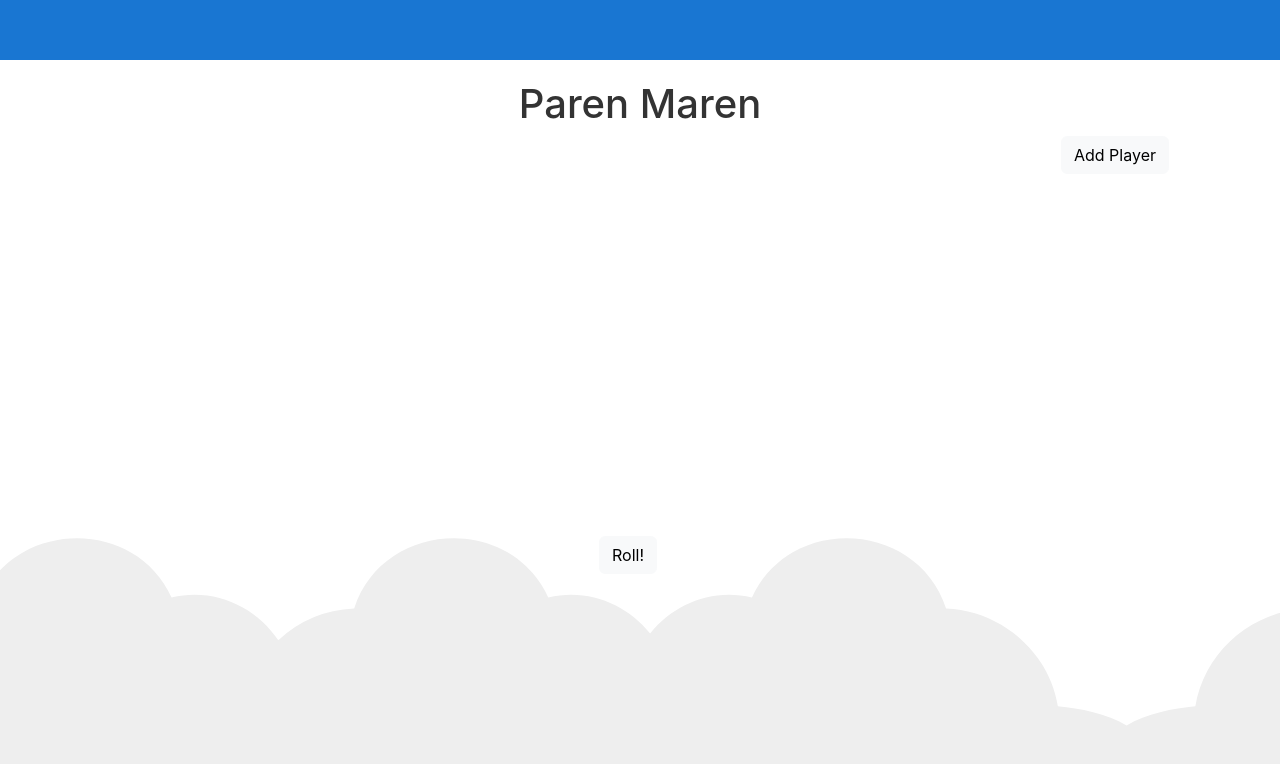
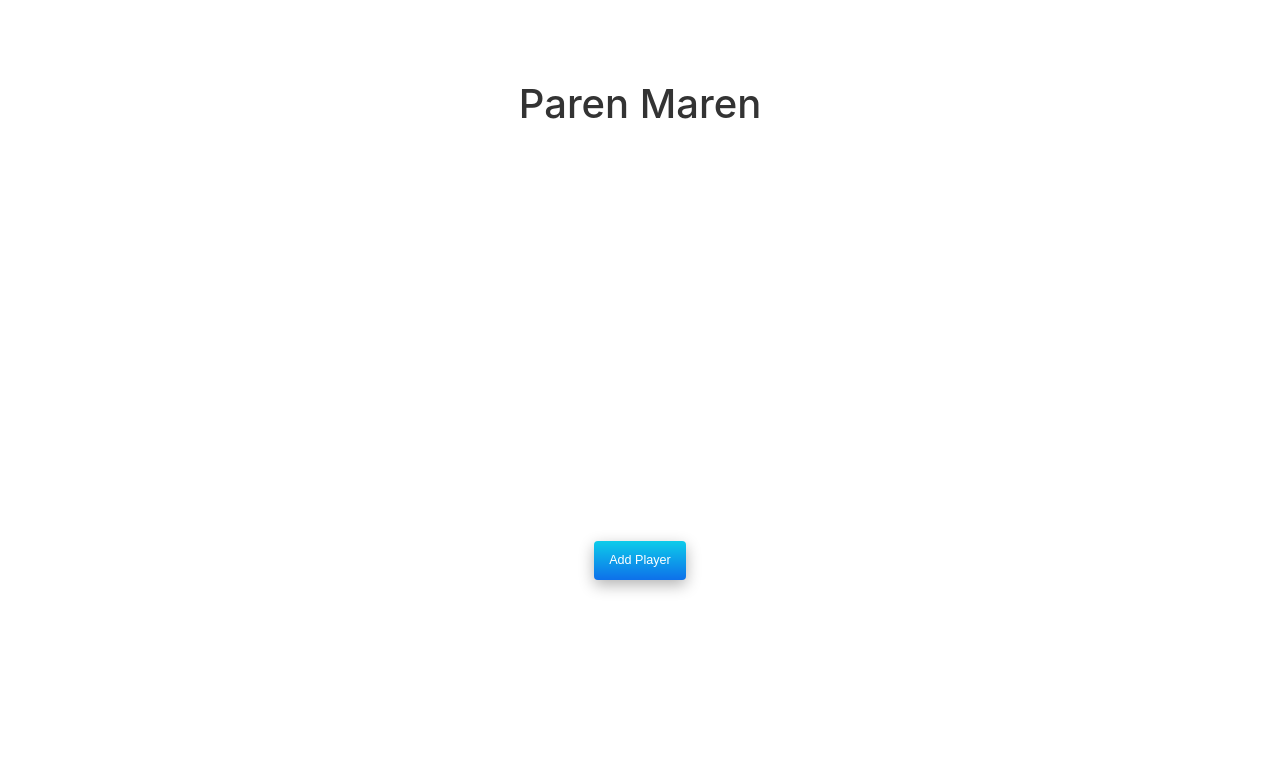
Before and after one commit to luvmulligan/paren-maren, an Angular app: page / in a window 1280 px wide. Shown: the top 764 px of the page. Built offline with nearby package versions, Linux system fonts and the light colour scheme.

Commit message:
feat: :sparkles: progress bar implemented

```diff
--- a/angular.json
+++ b/angular.json
@@ -24,6 +24,7 @@
               "src/assets"
             ],
             "styles": [
+              "node_modules/bootstrap/dist/css/bootstrap.min.css",
               "src/styles.css"
             ],
             "scripts": []
--- a/package.json
+++ b/package.json
@@ -16,9 +16,12 @@
     "@angular/compiler": "~10.1.6",
     "@angular/core": "~10.1.6",
     "@angular/forms": "~10.1.6",
+    "@angular/localize": "~10.1.6",
     "@angular/platform-browser": "~10.1.6",
     "@angular/platform-browser-dynamic": "~10.1.6",
     "@angular/router": "~10.1.6",
+    "@ng-bootstrap/ng-bootstrap": "^8.0.0",
+    "bootstrap": "^4.5.0",
     "rxjs": "~6.6.0",
     "tslib": "^2.0.0",
     "zone.js": "~0.10.2"
--- a/src/app/app.component.css
+++ b/src/app/app.component.css
@@ -14,10 +14,6 @@ h3,
 h6 {
   margin: 8px 0;
   text-align: center;
-}
-
-p {
-  margin: 0;
 }
 
 .spacer {
@@ -282,3 +278,64 @@ svg#clouds {
     visibility: hidden;
   }
 }
+.btn-circle.btn-xl {
+  display: flex;
+  width: 100px;
+  height: 40px;
+  padding: 10px 16px;
+  font-size: 12px;
+  text-align: center;
+}
+
+/* CSS */
+.button-62 {
+  background: linear-gradient(to bottom right, #ef4765, #ff9a5a);
+  border: 0;
+  border-radius: 4px;
+  color: #ffffff;
+  cursor: pointer;
+  display: inline-block;
+  font-family: -apple-system, system-ui, 'Segoe UI', Roboto, Helvetica, Arial, sans-serif;
+  font-size: 16px;
+  font-weight: 500;
+  outline: transparent;
+  margin: 5px;
+  padding: 10px 15px;
+  text-align: center;
+  text-decoration: none;
+  transition: box-shadow 0.2s ease-in-out;
+  user-select: none;
+  -webkit-user-select: none;
+  touch-action: manipulation;
+  white-space: nowrap;
+  box-shadow: rgba(0, 0, 0, 0.3) 0 5px 15px;
+}
+
+.button-62:not([disabled]):focus {
+  box-shadow: 0 0 0.25rem rgba(0, 0, 0, 0.5), -0.125rem -0.125rem 1rem rgba(239, 71, 101, 0.5),
+    0.125rem 0.125rem 1rem rgba(255, 154, 90, 0.5);
+}
+
+.button-62:not([disabled]):hover {
+  box-shadow: 0 0 0.25rem rgba(0, 0, 0, 0.5), -0.125rem -0.125rem 1rem rgba(239, 71, 101, 0.5),
+    0.125rem 0.125rem 1rem rgba(255, 154, 90, 0.5);
+}
+
+/* CSS */
+.button-70 {
+  background-image: linear-gradient(#0dccea, #0d70ea);
+  border: 0;
+  border-radius: 4px;
+  box-shadow: rgba(0, 0, 0, 0.3) 0 5px 15px;
+  box-sizing: border-box;
+  color: #fff;
+  cursor: pointer;
+  font-family: Montserrat, sans-serif;
+  font-size: 0.9em;
+  margin: 5px;
+  padding: 10px 15px;
+  text-align: center;
+  user-select: none;
+  -webkit-user-select: none;
+  touch-action: manipulation;
+}
--- a/src/app/app.component.html
+++ b/src/app/app.component.html
@@ -1,27 +1,24 @@
-<!-- * * * * * * * * * * * * * * * * * * * * * * * * * * * * * * * -->
-<!-- * * * * * * * * * * * The content below * * * * * * * * * * * -->
-<!-- * * * * * * * * * * is only a placeholder * * * * * * * * * * -->
-<!-- * * * * * * * * * * and can be replaced. * * * * * * * * * * * -->
-<!-- * * * * * * * * * * * * * * * * * * * * * * * * * * * * * * * -->
-<!-- * * * * * * * * * Delete the template below * * * * * * * * * * -->
-<!-- * * * * * * * to get started with your project! * * * * * * * * -->
-<!-- * * * * * * * * * * * * * * * * * * * * * * * * * * * * * * * -->
-
-<style></style>
 <audio id="dice-audio">
   <source src="assets/dice.mp3" type="audio/mp3" />
 </audio>
 <!-- Toolbar -->
-<div class="toolbar" role="banner">
+<div role="banner">
   <div class="spacer"></div>
 </div>
 
 <div class="container content" role="main">
   <h1>Paren Maren</h1>
-  <div class="row">
-    <div class="col-2"></div>
-    <div class="col-8 text-center">
+  <div class="row text-center">
+    <!-- <div class="col-2"></div> -->
+    <div class="col text-center">
       <div class="row pb-3 pt-3 mt-5" style="height: 160px">
+        <div class="col-12">
+          <div id="roll" class="roll-button" *ngIf="gameBoard.players.length !== 0 && startGamePressed === false">
+            <button type="button" class="btn btn-light button-70" (click)="startGame()" [disabled]="canRoll === false">
+              Start Game
+            </button>
+          </div>
+        </div>
         <div class="col text-center" *ngFor="let dice of turnDices">
           <span>
             <div class="dice">
@@ -49,43 +46,65 @@
         </div>
       </div>
     </div>
-    <div class="col-2">
-      <div class="row">
-        <div id="roll" style="text-align: center" class="col roll-button" (click)="newPlayer()">
-          <button type="button" class="btn btn-light">Add Player</button>
+  </div>
+  <div class="row">
+    <div class="col-12 text-center">
+      <div class="row" *ngIf="startGamePressed === true">
+        <div class="col text-right" style="padding-left: 6.5rem">
+          <div id="roll" class="roll-button">
+            <button type="button" class="btn btn-light button-70" (click)="rollDice()" [disabled]="canRoll === false">
+              Roll!
+            </button>
+          </div>
         </div>
-      </div>
-      <div class="row pt-2 text-center">
-        <div class="col" *ngFor="let player of gameBoard.players">
-          <div class="col-12">
-            <h4>{{ player.name ? player.name : 'anonymous' }}</h4>
-          </div>
-          <div class="col-12">
-            <h4>{{ player.score ? player.score : ' ' }}</h4>
+        <div class="col">
+          <div id="roll" class="roll-button">
+            <button
+              type="button"
+              class="btn btn-light btn-circle btn-xl button-62"
+              (click)="rollBlackDice()"
+              *ngIf="canParenMaren === true"
+            >
+              Paren Maren!
+            </button>
           </div>
         </div>
       </div>
-    </div>
-  </div>
-  <div class="row">
-    <div class="row text-center">
-      <div class="col-12">
-        <div id="roll" class="roll-button">
-          <button type="button" class="btn btn-light" (click)="rollDice()" [disabled]="canRoll === false">Roll!</button>
+      <div class="row">
+        <div class="col-12">
+          <div class="row">
+            <div id="roll" class="col roll-button" (click)="newPlayer()" *ngIf="startGamePressed === false">
+              <button type="button" class="btn btn-light button-70">Add Player</button>
+            </div>
+          </div>
         </div>
-      </div>
-      <div class="col-12">
-        <div id="roll" class="roll-button">
-          <button type="button" class="btn btn-light mt-2" (click)="rollBlackDice()" *ngIf="canParenMaren === true">
-            Paren Maren!
-          </button>
+
+        <div class="row text-center pt-3" *ngFor="let player of gameBoard.players">
+          <div class="col">
+            <div class="row">
+              <div class="col-2">
+                <p>{{ player.name ? player.name : 'anonymous' }}</p>
+              </div>
+              <div class="col-10">
+                <!-- <h4>{{ player.score ? player.score : ' ' }}</h4> -->
+                <p>
+                  <ngb-progressbar
+                    type="{{ player.score < 78 ? 'success' : 'info' }}"
+                    [value]="player.score"
+                    [max]="365"
+                    >{{ player.score }}</ngb-progressbar
+                  >
+                </p>
+              </div>
+            </div>
+          </div>
         </div>
       </div>
     </div>
   </div>
 
   <!-- Footer -->
-
+  <!--
   <svg
     id="clouds"
     alt="Gray Clouds Background"
@@ -101,14 +120,5 @@
       transform="translate(142.69 -634.312)"
       fill="#eee"
     />
-  </svg>
-
-  <!-- * * * * * * * * * * * * * * * * * * * * * * * * * * * * * * * -->
-  <!-- * * * * * * * * * * * The content above * * * * * * * * * * * -->
-  <!-- * * * * * * * * * * is only a placeholder * * * * * * * * * * -->
-  <!-- * * * * * * * * * * and can be replaced. * * * * * * * * * * * -->
-  <!-- * * * * * * * * * * * * * * * * * * * * * * * * * * * * * * * -->
-  <!-- * * * * * * * * * * End of Placeholder * * * * * * * * * * * -->
-  <!-- * * * * * * * * * * * * * * * * * * * * * * * * * * * * * * * -->
+  </svg> -->
 </div>
-<div class="container"></div>
--- a/src/app/app.component.ts
+++ b/src/app/app.component.ts
@@ -16,6 +16,7 @@ export class AppComponent {
   canRoll: boolean = true;
   canParenMaren: boolean = false;
   blackDiceRolled: boolean = false;
+  startGamePressed: boolean = false;
   gameBoard = {
     players: [],
     currentTurn: 0,
@@ -25,6 +26,10 @@ export class AppComponent {
   currentPlayer;
   diceAudio;
   blackDice = 1;
+
+  startGame() {
+    this.startGamePressed = true;
+  }
 
   switchTurn() {
     this.canRoll = true;
--- a/src/app/app.module.ts
+++ b/src/app/app.module.ts
@@ -5,10 +5,11 @@ import { AppComponent } from './app.component';
 
 import { CommonModule, FormStyle, JsonPipe } from '@angular/common';
 import { FormsModule } from '@angular/forms';
+import { NgbModule, NgbProgressbarModule } from '@ng-bootstrap/ng-bootstrap';
 
 @NgModule({
   declarations: [AppComponent],
-  imports: [BrowserModule, FormsModule, CommonModule],
+  imports: [BrowserModule, FormsModule, CommonModule, NgbModule, NgbProgressbarModule],
   providers: [JsonPipe],
   bootstrap: [AppComponent]
 })
--- a/src/polyfills.ts
+++ b/src/polyfills.ts
@@ -1,3 +1,7 @@
+/***************************************************************************************************
+ * Load `$localize` onto the global scope - used if i18n tags appear in Angular templates.
+ */
+import '@angular/localize/init';
 /**
  * This file includes polyfills needed by Angular and is loaded before the app.
  * You can add your own extra polyfills to this file.
```
Also changed, not shown: 1 other file (tests, documents, lock files or other folders).
